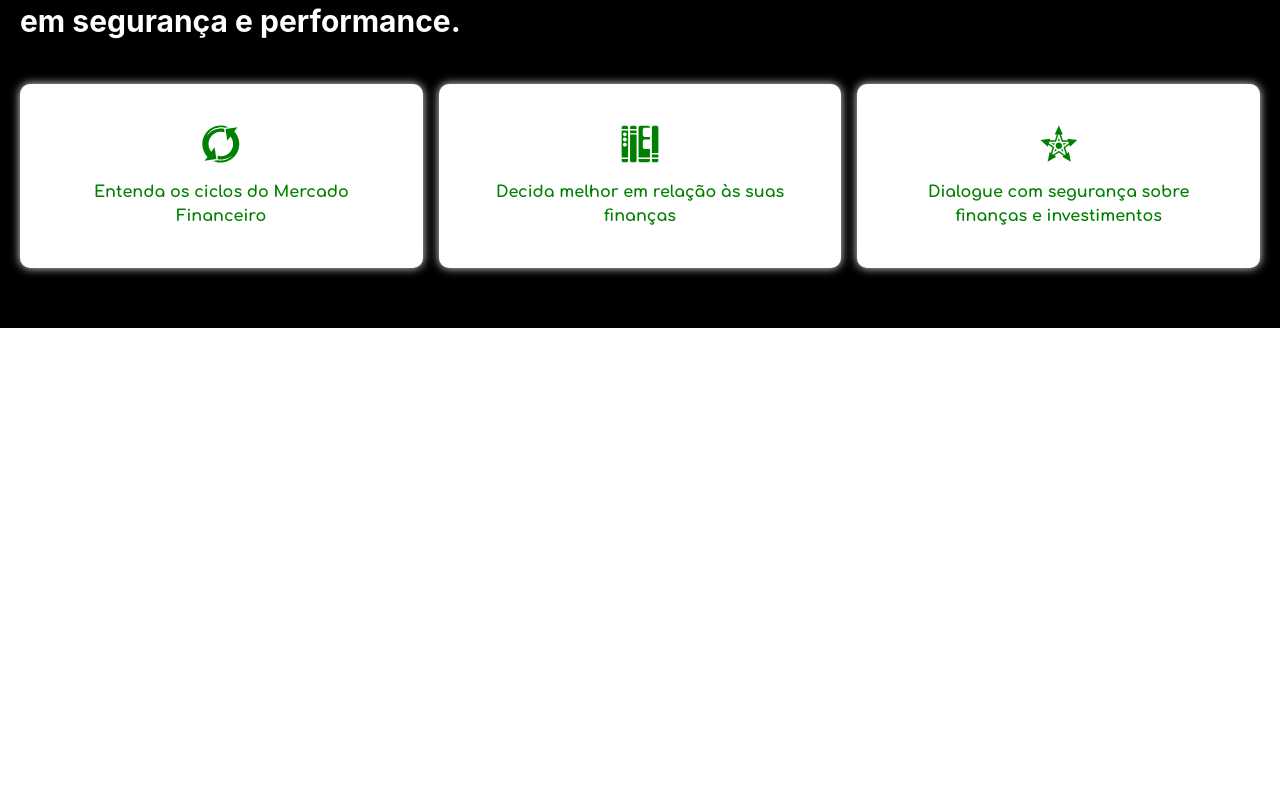
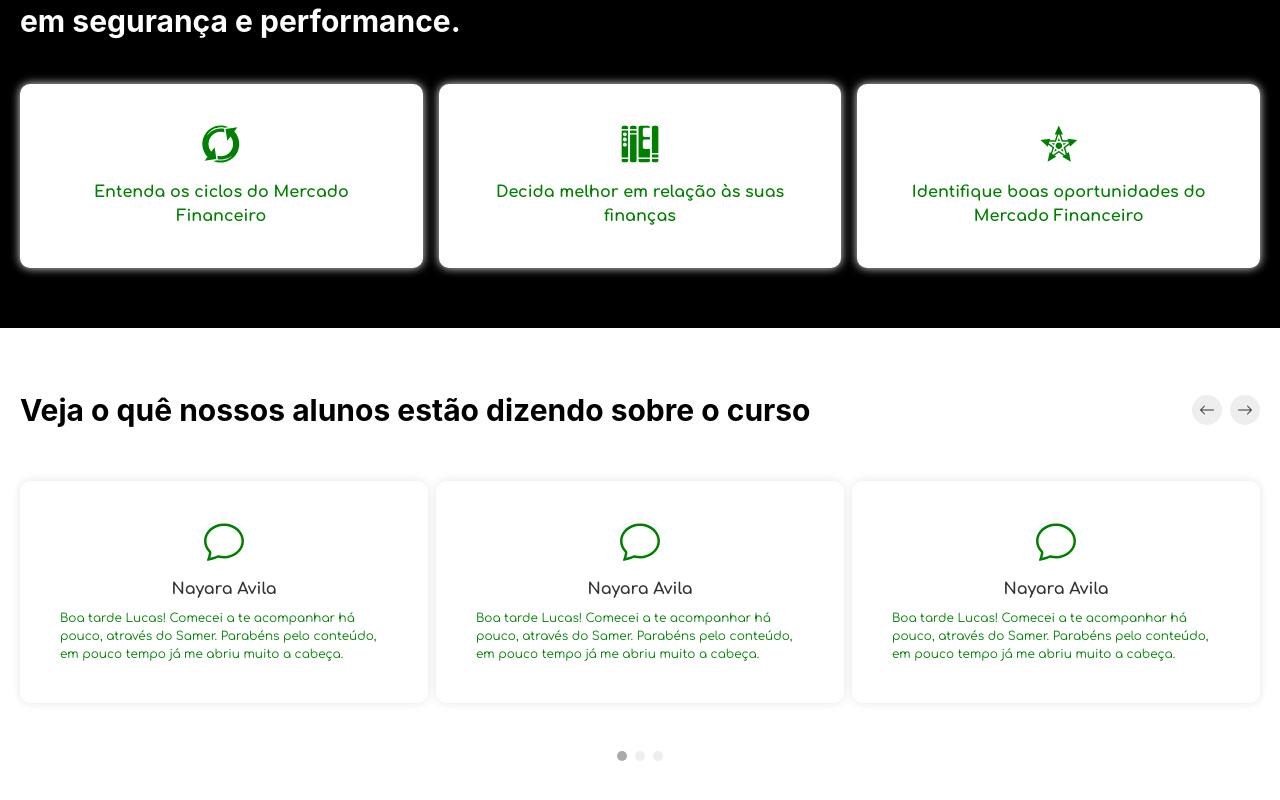
Before and after one commit to ricardofsdomene/ibrimc, a Next.js app: page / in a window 1280 px wide. Shown: the part 1593-2393 px from the top of the page. Before the commit the page ends 1921 px from the top, so only its background shows below. Built offline with nearby package versions, Linux system fonts and the light colour scheme; a web font is replaced by a local one.

Commit message:
feat: reviews

```diff
--- a/pages/index.tsx
+++ b/pages/index.tsx
@@ -1,11 +1,16 @@
 import { Box, Flex, Icon, Image, Text } from "@chakra-ui/react";
 import dynamic from "next/dynamic";
-import React from "react";
+import React, { useState } from "react";
 import Header from "../components/Header/índex";
 import { useWindowSize } from "../utils/useWindowSize";
 
 import { GiAbstract114, GiBarbedStar, GiCycle } from "react-icons/gi";
-import { BsFillPatchCheckFill } from "react-icons/bs";
+import {
+  BsArrowLeft,
+  BsArrowRight,
+  BsChat,
+  BsFillPatchCheckFill,
+} from "react-icons/bs";
 
 import ReactFullpage from "@fullpage/react-fullpage"; // will return static version on server and "live" version on client
 
@@ -412,9 +417,198 @@ export default function Index() {
               mt="4"
               fontFamily="Comfortaa"
             >
-              Dialogue com segurança sobre finanças e investimentos
+              Identifique boas oportunidades do Mercado Financeiro
             </Text>
           </Flex>
+        </Flex>
+      </Flex>
+    );
+  }
+
+  function Reviews() {
+    const [page, setPage] = useState<0 | 1 | 2>(0);
+
+    return (
+      <Flex
+        flexDir="column"
+        style={{
+          paddingLeft: 20,
+          paddingRight: 20,
+          paddingTop: 60,
+          paddingBottom: 60,
+        }}
+      >
+        <Flex w="100%" align="center" justify="space-between">
+          <Text fontSize={30} color="#000" fontWeight="bold">
+            Veja o quê nossos alunos estão dizendo sobre o curso
+          </Text>
+          <Flex>
+            <Flex
+              cursor="pointer"
+              _hover={{
+                backgroundColor: "#BBB",
+              }}
+              mr="2"
+              bg="#EEE"
+              justify="center"
+              align="center"
+              style={{
+                height: 30,
+                width: 30,
+                borderRadius: 30,
+              }}
+            >
+              <Icon as={BsArrowLeft} color="#333" fontSize={16} />
+            </Flex>
+            <Flex
+              _hover={{
+                backgroundColor: "#BBB",
+              }}
+              cursor="pointer"
+              justify="center"
+              align="center"
+              bg="#EEE"
+              style={{
+                height: 30,
+                width: 30,
+                borderRadius: 30,
+              }}
+            >
+              <Icon as={BsArrowRight} color="#333" fontSize={16} />
+            </Flex>
+          </Flex>
+        </Flex>
+        <Flex
+          flexDir={size.width < 800 ? "column" : "row"}
+          mt="12"
+          justify="space-between"
+        >
+          <Flex
+            justify="center"
+            align="center"
+            flexDir="column"
+            bg="#FFF"
+            w={size.width < 800 ? "100%" : "33%"}
+            boxShadow="rgba(0,0,0,0.1) 0 0 10px"
+            borderRadius="10"
+            p="10"
+          >
+            <Icon as={BsChat} color="green" fontSize={40} />
+            <Text
+              color="#333"
+              w="100%"
+              textAlign="center"
+              fontWeight="bold"
+              mt="4"
+              fontFamily="Comfortaa"
+            >
+              Nayara Avila
+            </Text>
+            <Text
+              color="green"
+              w="100%"
+              mt="2"
+              fontSize={12}
+              textAlign="left"
+              fontFamily="Comfortaa"
+            >
+              Boa tarde Lucas! Comecei a te acompanhar há pouco, através do Samer. Parabéns pelo conteúdo, em pouco tempo já me abriu muito a cabeça.
+            </Text>
+          </Flex>
+          <Flex
+            ml="2"
+            justify="center"
+            align="center"
+            flexDir="column"
+            bg="#FFF"
+            w={size.width < 800 ? "100%" : "33%"}
+            boxShadow="rgba(0,0,0,0.1) 0 0 10px"
+            borderRadius="10"
+            p="10"
+          >
+            <Icon as={BsChat} color="green" fontSize={40} />
+            <Text
+              color="#333"
+              w="100%"
+              textAlign="center"
+              fontWeight="bold"
+              mt="4"
+              fontFamily="Comfortaa"
+            >
+              Nayara Avila
+            </Text>
+            <Text
+              color="green"
+              w="100%"
+              mt="2"
+              fontSize={12}
+              textAlign="left"
+              fontFamily="Comfortaa"
+            >
+              Boa tarde Lucas! Comecei a te acompanhar há pouco, através do Samer. Parabéns pelo conteúdo, em pouco tempo já me abriu muito a cabeça.
+            </Text>
+          </Flex>
+          <Flex
+            ml="2"
+            justify="center"
+            align="center"
+            flexDir="column"
+            bg="#FFF"
+            w={size.width < 800 ? "100%" : "33%"}
+            boxShadow="rgba(0,0,0,0.1) 0 0 10px"
+            borderRadius="10"
+            p="10"
+          >
+            <Icon as={BsChat} color="green" fontSize={40} />
+            <Text
+              color="#333"
+              w="100%"
+              textAlign="center"
+              fontWeight="bold"
+              mt="4"
+              fontFamily="Comfortaa"
+            >
+              Nayara Avila
+            </Text>
+            <Text
+              color="green"
+              w="100%"
+              mt="2"
+              fontSize={12}
+              textAlign="left"
+              fontFamily="Comfortaa"
+            >
+              Boa tarde Lucas! Comecei a te acompanhar há pouco, através do Samer. Parabéns pelo conteúdo, em pouco tempo já me abriu muito a cabeça.
+            </Text>
+          </Flex>
+        </Flex>
+        <Flex mt="12" w="100%" justify="center">
+          <Flex
+            style={{
+              height: 10,
+              width: 10,
+              borderRadius: 10,
+              backgroundColor: "#AAA",
+            }}
+          />
+          <Flex
+            ml="2"
+            style={{
+              height: 10,
+              width: 10,
+              borderRadius: 10,
+              backgroundColor: "#EEE",
+            }}
+          />
+          <Flex
+            ml="2"
+            style={{
+              height: 10,
+              width: 10,
+              borderRadius: 10,
+              backgroundColor: "#EEE",
+            }}
+          />
         </Flex>
       </Flex>
     );
@@ -426,6 +620,7 @@ export default function Index() {
       <Modules />
       <Risks />
       <Solution />
+      <Reviews />
       {
         // prova social
         // FAQ
```
